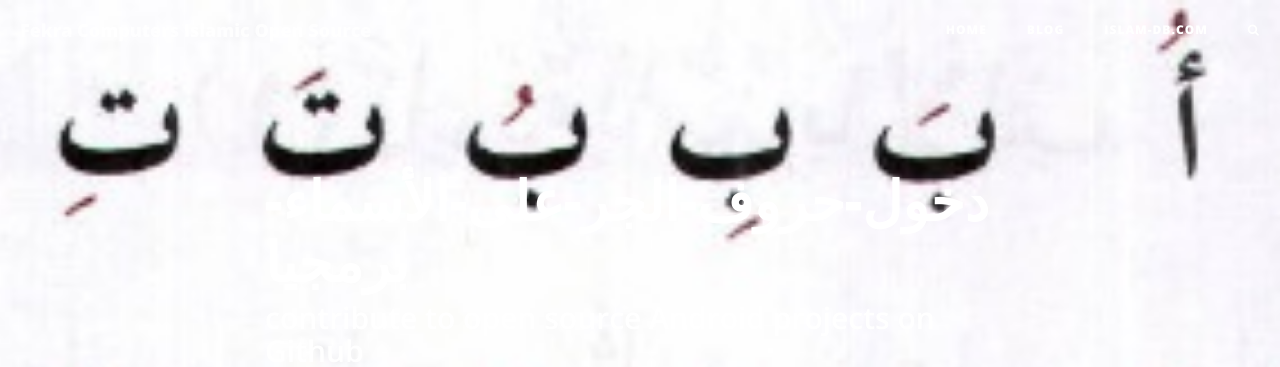
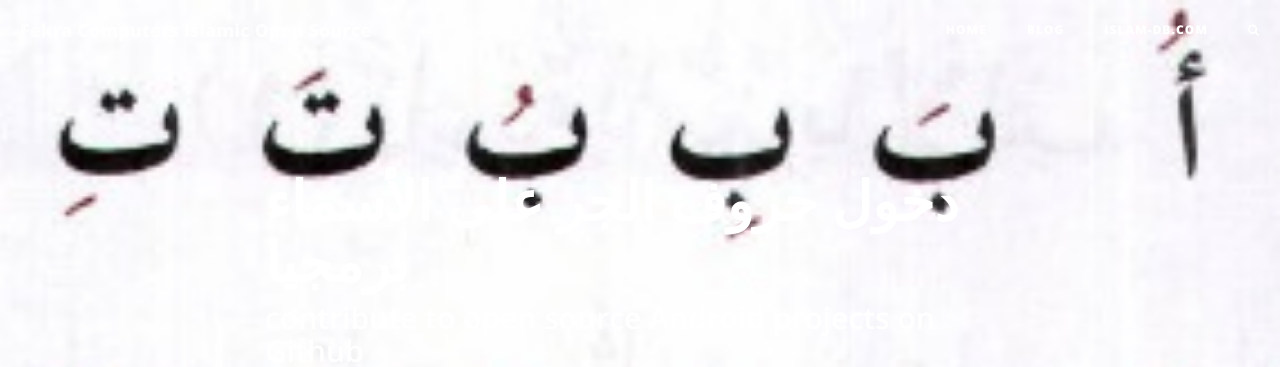
Before and after one commit to fekracomputers/fekracomputers.github.io, a Jekyll site: the page built from _posts/2017-07-18-دخول-حروف-الجر-على-الأسماء-برمجيا.md, in a window 1280 px wide and 900 px high. Shown: the top 367 px of the window. Built offline with Jekyll 4.4.1, drawn with Linux system fonts in a browser that asks for light colours; nearby versions of some CDN libraries.

Commit message:
edit name

```diff
--- a/_posts/2017-07-18-دخول-حروف-الجر-على-الأسماء-برمجيا.md
+++ b/_posts/2017-07-18-دخول-حروف-الجر-على-الأسماء-برمجيا.md
@@ -1,6 +1,6 @@
 ---
 layout:     post
-title:      "دخول-حروف-الجر-على-الأسماء-برمجيا"
+title:      "دخول حروف الجر على الأسماء برمجيا"
 subtitle:   "contribute to open source Android projects on Github"
 date:       2017-07-18 14:35:00
 author:     "Mohammad Yahia"
```
